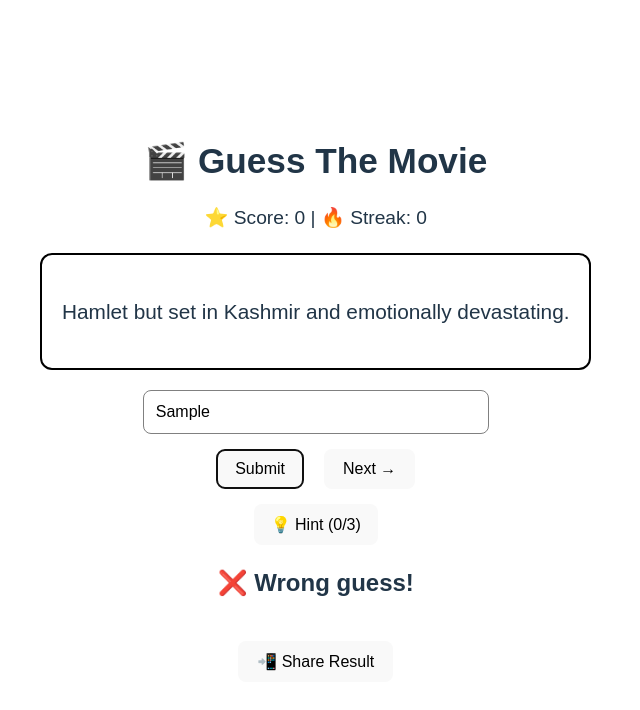
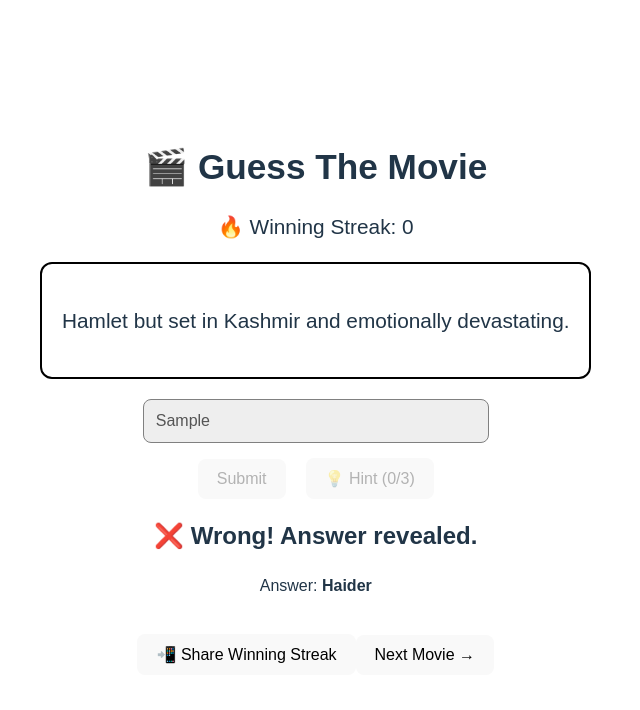
Before and after one commit to MA-mishraanmol/movie-guesser, a React (Vite) app in the folder movie-guess-mvp/: page / in a window 1280 px wide. Both pictures are taken after typing "Sample" into the empty fields and a click on the button "Submit". Shown: the top 710 px of the page, without its empty margins (0-640 px from the left). Built offline with nearby package versions, Linux system fonts and the light colour scheme.

Commit message:
Product v0.2
Winning streak becomes the main addictive metric

Round completion is enforced

Wrong answer instantly ends level

Share mechanic is perfectly viral

No messy unlimited guessing

```diff
--- a/movie-guess-mvp/src/App.jsx
+++ b/movie-guess-mvp/src/App.jsx
@@ -7,8 +7,8 @@
     movies[Math.floor(Math.random() * movies.length)]
   );
 
+  // User guess
   const [guess, setGuess] = useState("");
-  const [result, setResult] = useState("");
 
   // Autocomplete
   const [suggestions, setSuggestions] = useState([]);
@@ -16,15 +16,20 @@
   // Hint system
   const [hintIndex, setHintIndex] = useState(0);
 
-  // ✅ Reveal state
+  // Round states
+  const [roundOver, setRoundOver] = useState(false);
   const [revealed, setRevealed] = useState(false);
 
-  // ✅ Score + streak
-  const [score, setScore] = useState(0);
-  const [streak, setStreak] = useState(0);
+  // Winning streak only
+  const [winningStreak, setWinningStreak] = useState(0);
 
-  // Typing handler
+  // Result message
+  const [result, setResult] = useState("");
+
+  // Handle typing
   function handleInputChange(e) {
+    if (roundOver) return;
+
     const value = e.target.value;
     setGuess(value);
 
@@ -42,48 +47,65 @@
     setSuggestions(filtered);
   }
 
+  // Suggestion click
   function handleSuggestionClick(movieName) {
     setGuess(movieName);
     setSuggestions([]);
   }
 
-  // ✅ Submit answer
+  // Submit answer
   function handleSubmit() {
-    if (
+    if (roundOver) return;
+
+    const correct =
       guess.trim().toLowerCase() ===
-      currentMovie.answer.trim().toLowerCase()
-    ) {
+      currentMovie.answer.trim().toLowerCase();
+
+    if (correct) {
       setResult("✅ Correct!");
+      setWinningStreak(winningStreak + 1);
 
-      // Add points + streak
-      setScore(score + 10);
-      setStreak(streak + 1);
+      // Round ends
+      setRoundOver(true);
+      setSuggestions([]);
     } else {
-      setResult("❌ Wrong guess!");
+      setResult("❌ Wrong! Answer revealed.");
+
+      // Wrong answer ends round + reveals answer
+      setRevealed(true);
+      setRoundOver(true);
 
       // Reset streak
-      setStreak(0);
+      setWinningStreak(0);
+
+      setSuggestions([]);
     }
   }
 
   // Hint button
   function handleHint() {
-    if (hintIndex < 3) {
-      setHintIndex(hintIndex + 1);
-    }
+    if (roundOver) return;
+    if (hintIndex < 3) setHintIndex(hintIndex + 1);
   }
 
-  // ✅ Reveal Answer Button
+  // Reveal answer manually
   function handleReveal() {
+    if (roundOver) return;
+
+    setResult("👀 Answer Revealed!");
     setRevealed(true);
-    setResult("😅 Answer Revealed!");
+    setRoundOver(true);
 
     // Reveal breaks streak
-    setStreak(0);
+    setWinningStreak(0);
+
+    setSuggestions([]);
   }
 
-  // Next movie
+  // Next movie (only allowed if round over)
   function handleNext() {
+    if (!roundOver) return;
+
     let randomIndex;
     do {
       randomIndex = Math.floor(Math.random() * movies.length);
@@ -91,33 +113,30 @@
 
     setCurrentMovie(movies[randomIndex]);
 
+    // Reset round
     setGuess("");
+    setSuggestions([]);
+    setHintIndex(0);
+    setRoundOver(false);
+    setRevealed(false);
     setResult("");
-    setSuggestions([]);
-
-    setHintIndex(0);
-    setRevealed(false);
   }
 
-  // ✅ Share Result Text
+  // Share result
   function handleShare() {
-    const shareText = `🎬 Guess The Movie!
-Result: ${result || "In progress"}
-Hints used: ${hintIndex}/3
-🔥 Streak: ${streak}
-⭐ Score: ${score}`;
+    const shareText = `🎬 Guess The Movie!\n🔥 Winning Streak: ${winningStreak}\n${result}`;
 
     navigator.clipboard.writeText(shareText);
-    alert("Copied share result to clipboard!");
+    alert("Copied streak card to clipboard!");
   }
 
   return (
     <div style={styles.container}>
       <h1 style={styles.title}>🎬 Guess The Movie</h1>
 
-      {/* Scoreboard */}
-      <div style={styles.scoreBox}>
-        ⭐ Score: {score} | 🔥 Streak: {streak}
+      {/* Winning Streak Display */}
+      <div style={styles.streakBox}>
+        🔥 Winning Streak: {winningStreak}
       </div>
 
       {/* Summary */}
@@ -125,16 +144,21 @@
         <p style={styles.summary}>{currentMovie.summary}</p>
       </div>
 
-      {/* Input */}
+      {/* Input Disabled if Round Over */}
       <div style={{ position: "relative" }}>
         <input
-          style={styles.input}
+          style={{
+            ...styles.input,
+            backgroundColor: roundOver ? "#eee" : "white",
+          }}
           value={guess}
           onChange={handleInputChange}
           placeholder="Type your guess..."
+          disabled={roundOver}
         />
 
-        {suggestions.length > 0 && (
+        {/* Autocomplete Dropdown */}
+        {!roundOver && suggestions.length > 0 && (
           <div style={styles.dropdown}>
             {suggestions.map((movie) => (
               <div
@@ -149,27 +173,26 @@
         )}
       </div>
 
-      {/* Buttons */}
+      {/* Submit Button Disabled if Round Over */}
       <div style={styles.buttonRow}>
-        <button style={styles.button} onClick={handleSubmit}>
+        <button
+          style={styles.button}
+          onClick={handleSubmit}
+          disabled={roundOver}
+        >
           Submit
         </button>
 
-        <button style={styles.button} onClick={handleNext}>
-          Next →
+        <button
+          style={styles.button}
+          onClick={handleHint}
+          disabled={roundOver || hintIndex >= 3}
+        >
+          💡 Hint ({hintIndex}/3)
         </button>
       </div>
 
-      {/* Hint Button */}
-      <button
-        style={styles.hintButton}
-        onClick={handleHint}
-        disabled={hintIndex >= 3}
-      >
-        💡 Hint ({hintIndex}/3)
-      </button>
-
-      {/* Show Hints */}
+      {/* Show hints */}
       {hintIndex > 0 && (
         <div style={styles.hintsBox}>
           <h3>Hints:</h3>
@@ -181,27 +204,34 @@
         </div>
       )}
 
-      {/* ✅ Reveal Button after 3 hints */}
-      {hintIndex === 3 && result !== "✅ Correct!" && !revealed && (
+      {/* Reveal option only after 3 hints */}
+      {hintIndex === 3 && !roundOver && (
         <button style={styles.revealButton} onClick={handleReveal}>
-          👀 Reveal Movie Name
+          👀 Reveal Answer
         </button>
       )}
 
       {/* Result */}
       {result && <h2 style={styles.result}>{result}</h2>}
 
-      {/* Show Answer if Revealed or Correct */}
-      {(revealed || result === "✅ Correct!") && (
+      {/* Answer shown if revealed or wrong */}
+      {revealed && (
         <p style={styles.answer}>
           Answer: <b>{currentMovie.answer}</b>
         </p>
       )}
 
-      {/* ✅ Share Button */}
-      {result && (
+      {/* Share Button available anytime round ends */}
+      {roundOver && (
         <button style={styles.shareButton} onClick={handleShare}>
-          📲 Share Result
+          📲 Share Winning Streak
+        </button>
+      )}
+
+      {/* Next Button only after round ends */}
+      {roundOver && (
+        <button style={styles.nextButton} onClick={handleNext}>
+          Next Movie →
         </button>
       )}
     </div>
@@ -217,8 +247,8 @@
   title: {
     fontSize: "2.2rem",
   },
-  scoreBox: {
-    fontSize: "1.2rem",
+  streakBox: {
+    fontSize: "1.3rem",
     marginBottom: "15px",
   },
   card: {
@@ -242,9 +272,9 @@
     position: "absolute",
     top: "50px",
     width: "320px",
-    margin: "0 auto",
     left: 0,
     right: 0,
+    margin: "0 auto",
     border: "1px solid gray",
     background: "white",
     zIndex: 10,
@@ -261,18 +291,6 @@
     margin: "0 10px",
     cursor: "pointer",
   },
-  hintButton: {
-    marginTop: "15px",
-    padding: "10px 16px",
-    cursor: "pointer",
-  },
-  revealButton: {
-    marginTop: "15px",
-    padding: "10px 16px",
-    background: "black",
-    color: "white",
-    cursor: "pointer",
-  },
   hintsBox: {
     marginTop: "15px",
     maxWidth: "400px",
@@ -282,8 +300,20 @@
     padding: "10px",
     borderRadius: "10px",
   },
+  revealButton: {
+    marginTop: "15px",
+    padding: "10px 16px",
+    background: "black",
+    color: "white",
+    cursor: "pointer",
+  },
   shareButton: {
     marginTop: "20px",
+    padding: "10px 18px",
+    cursor: "pointer",
+  },
+  nextButton: {
+    marginTop: "15px",
     padding: "10px 18px",
     cursor: "pointer",
     fontSize: "1rem",
```
